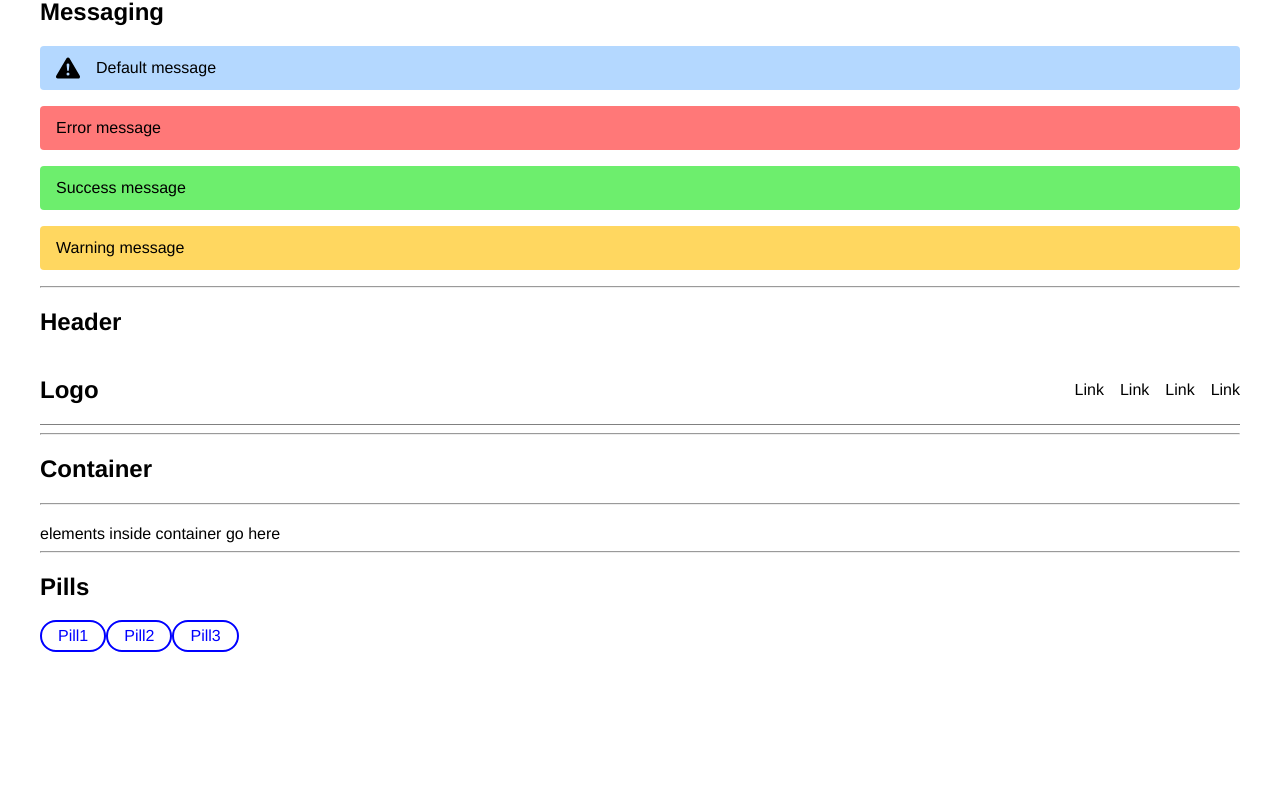
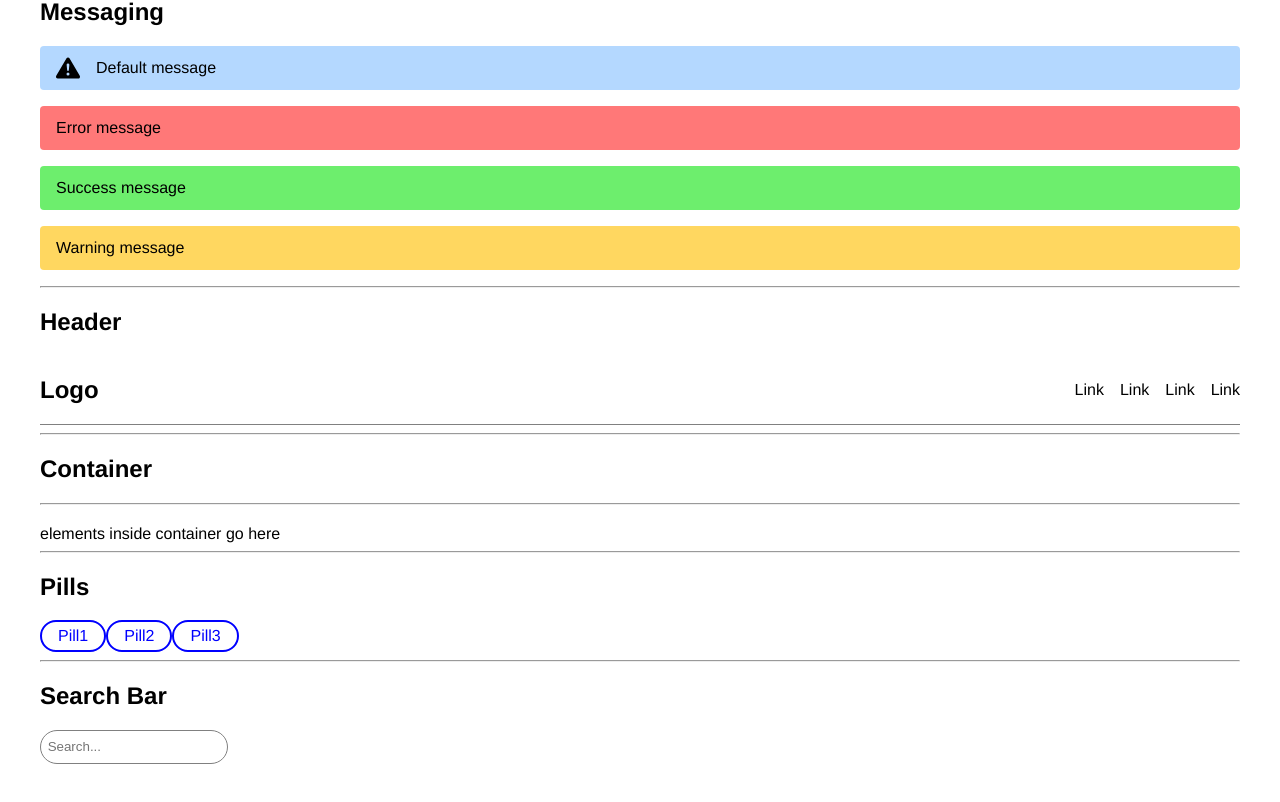
Before and after one commit to sherkoo/react-dls, a React (Create React App) app: page / in a window 1280 px wide. Shown: the part 3666-4468 px from the top of the page. Before the commit the page ends 4358 px from the top, so only its background shows below. Built offline with nearby package versions, Linux system fonts and the light colour scheme.

Commit message:
added search bar component

```diff
--- a/src/App.js
+++ b/src/App.js
@@ -12,6 +12,7 @@ import Header from './Components/Header';
 import Footer from "./Components/Footer";
 import Container from "./Components/Container/Container";
 import Pill from "./Components/Pill/Pill";
+import SearchBar from "./Components/SearchBar/SearchBar";
 
 const mockData = [
   "one",
@@ -168,6 +169,10 @@ function App() {
         <Pill label="Pill2"></Pill>
         <Pill label="Pill3"></Pill>
       </Container>
+
+      <Container title="Search Bar">
+        <SearchBar />
+      </Container>
     </div>
   );
 }
--- /dev/null
+++ b/src/Components/SearchBar/SearchBar.jsx
@@ -0,0 +1,42 @@
+import React, { useRef, useState, useEffect } from 'react';
+import PropTypes from 'prop-types';
+import * as style from './SearchBar.styles';
+
+const SearchBar = (props) => {
+  const [searchClearBtn, setSearchClearBtn] = useState(false)
+
+  const alertNow = (text) => {
+    refSearch.current.value = ''
+    setSearchClearBtn(false)
+  }
+
+  const handleSearch = () => {
+    if(refSearch.current.value != ""){
+      setSearchClearBtn(true)
+    } else {
+      setSearchClearBtn(false)
+    }
+  }
+
+  const refSearch = useRef();
+
+  return(
+    <style.SearchBarContainer action="">
+    <style.SearchBar onChange={() => handleSearch()} ref={refSearch} type="text" placeholder={props.placeholder} />
+    {searchClearBtn && (
+      <style.SearchClearBtn onClick={() => alertNow(refSearch)}>X</style.SearchClearBtn>
+    )}
+  </style.SearchBarContainer>
+  )
+  };
+
+SearchBar.propTypes = {
+  placeholder: PropTypes.string,
+};
+
+SearchBar.defaultProps = {
+  placeholder: 'Search...',
+  SearchBarClear: true,
+};
+
+export default SearchBar;
--- /dev/null
+++ b/src/Components/SearchBar/SearchBar.styles.js
@@ -0,0 +1,27 @@
+import styled from 'styled-components';
+import {Vars} from '../../Styles/vars.style';
+
+export const SearchBarContainer = styled.form`
+  display: flex;
+  align-items: center;
+  /* justify-content: center; */
+  /* display: inline-block; */
+  /* width: 500px; */
+`;
+
+export const SearchBar = styled.input`
+  /* display: flex; */
+  height: ${Vars.size.em40};
+  border-radius: 100px;
+  border: 1px solid grey;
+  padding-left: ${Vars.size.em8};
+  /* box-sizing: border-box; */
+  /* width: 100%; */
+`;
+
+export const SearchClearBtn = styled.div`
+  /* position: absolute; */
+  cursor: pointer;
+  /* top: 5px; */
+  /* right: -18px; */
+`;
--- /dev/null
+++ b/src/Components/SearchBar/index.js
@@ -0,0 +1,3 @@
+import SearchBar from './SearchBar';
+
+export default SearchBar;
--- a/src/Styles/global.style.js
+++ b/src/Styles/global.style.js
@@ -12,4 +12,9 @@ export const GlobalStyle = createGlobalStyle`
     background: ${ Vars.colorWhite };
     font-family: ${ Vars.fontFamily };
   }
+
+  a{
+    text-decoration: none;
+    color: ${Vars.color.blue};
+  }
 `;
--- a/src/Styles/vars.style.js
+++ b/src/Styles/vars.style.js
@@ -7,6 +7,7 @@ export const Vars = {
     px24: "24px",
     px32: "32px",
     px40: "40px",
+    em8: ".5em",
     em16: "1em",
     em24: "1.5em",
     em32: "2em",
```
